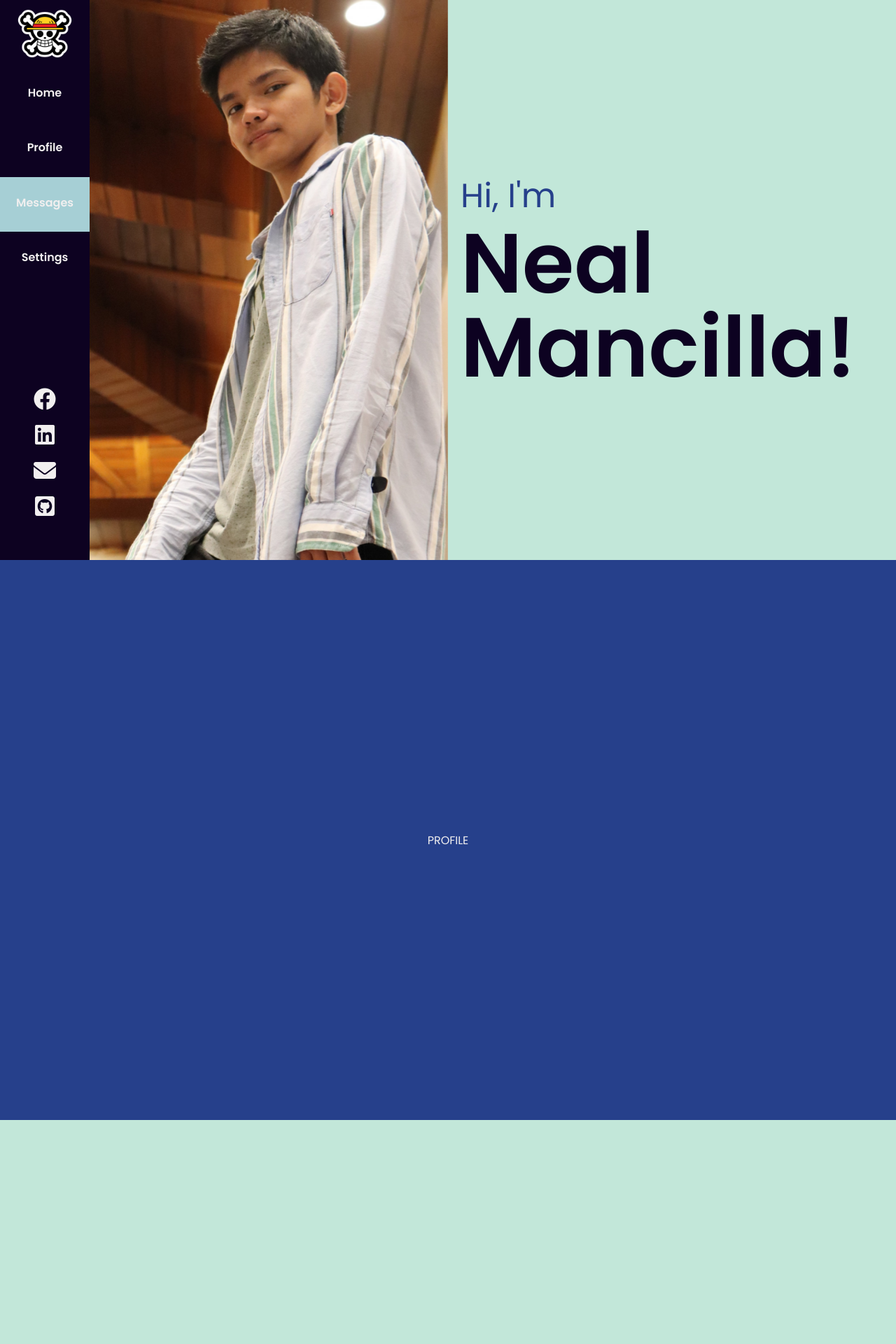
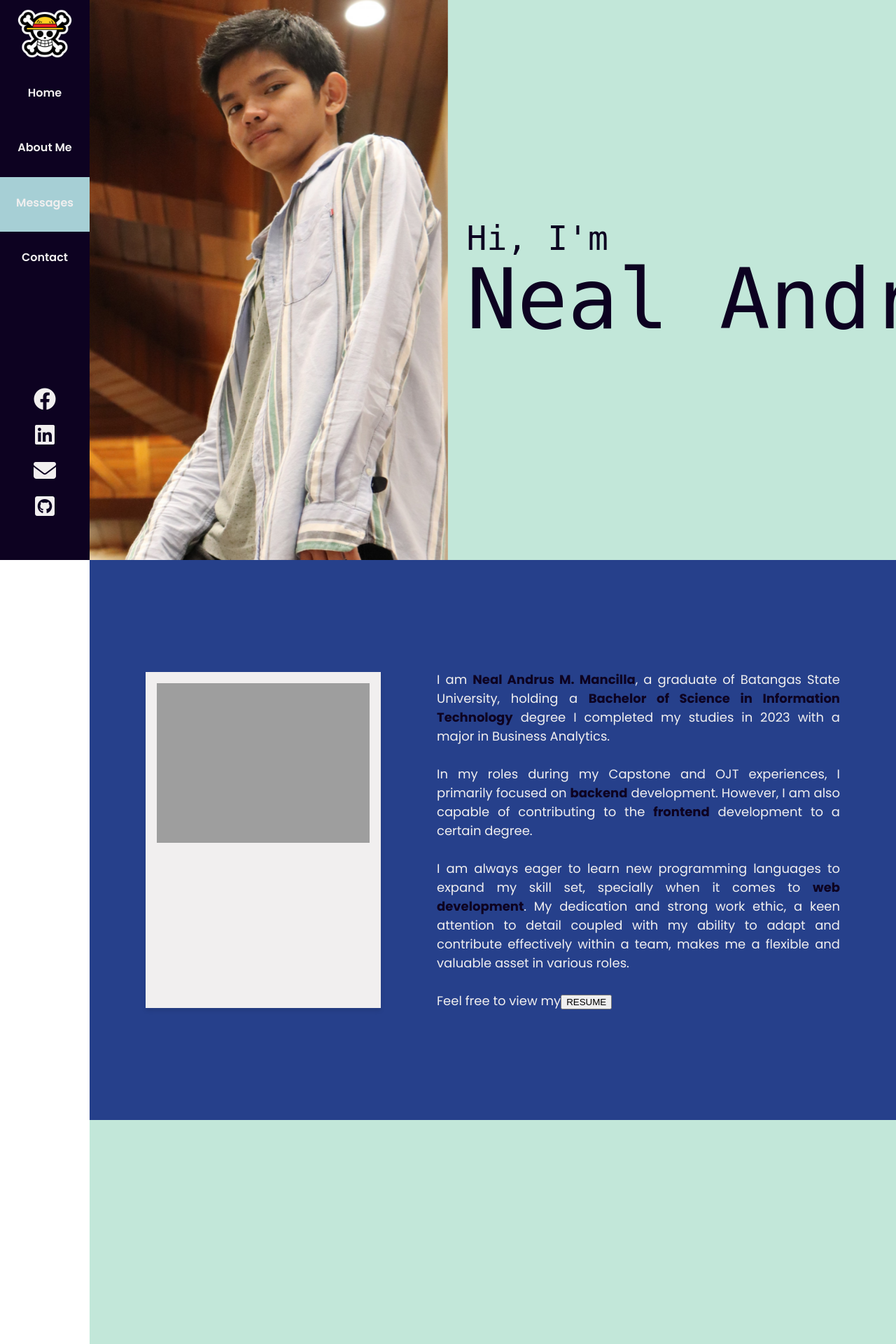
Before and after one commit to NealKneel/my-portfolio, a PHP site: page /home.php in a window 1280 px wide. Shown: the top 1920 px of the page at 70% size. Run offline with PHP 8.4, Linux system fonts and the light colour scheme; grey boxes are pictures that could not be loaded.

Commit message:
About Me Section Changes

```diff
--- a/css/styles.css
+++ b/css/styles.css
@@ -17,16 +17,21 @@ body {
 
 /* SECTION */
 
-.sections {
+section {
     min-height: 100vh;
     display: flex;
+    align-items: center;
     justify-content: center;
-    align-items: center;
     background-color: var(--color-3);
     color: var(--color-6);
+    position: relative;
+    margin-left: 10%;
+    max-width: 90%;
+    overflow-x: hidden;
+
 }
 
-.sections:nth-child(odd) {
+section:nth-child(odd) {
     background-color: var(--color-5);
     color: var(--color-1);
 }
@@ -41,38 +46,144 @@ body {
     z-index: 0; /* Behind other content */
 }
 
-.sections {
-    min-height: 100vh;
-    position: relative; /* Ensure proper stacking context for z-index */
+.home-right {
+    position: absolute;
+    width: 45.5%;
+    margin-left: 39%;
+
 }
 
-.sections .home-left {
-    margin-left: 10%;
-    width: 30%;
-    position: relative; /* To make it a positioning context */
-}
-
-.sections .home-right {
-    width: 60%;
-    margin-left: 17.1%;
-}
-
-.sections .home-right p{
+/*https://codepen.io/denic/pen/GRoOxbM*/
+#home-txt-1 {
+    width: 7ch;
+    animation: typing 1s steps(7), blink 0.5s step-end infinite alternate , resetBorder 0.01s 1s forwards;
+    white-space: nowrap;
+    overflow: hidden;
+    border-right: 3px solid;
+    font-family: monospace;
+    font-size: 3rem;
+    font-weight: 400;
+    color: var(--color-1);
     margin: 0;
 }
 
-#home-txt-1 {
-    font-size: 3rem;
+#home-txt-2 {
+    width: 12ch;
+    animation: typing 1.5s steps(12), blink 0.5s step-end infinite alternate, fadeIn 0.5s forwards; /* Use "forwards" to keep the final state */
+    animation-delay: 1.5s;
+    white-space: nowrap;
+    overflow: hidden;
+    border-right: 3px solid;
+    font-family: monospace;
+    font-size: 7.5rem;
     font-weight: 400;
-    color: var(--color-3);
+    color: var(--color-1);
+    line-height: 1;
+    visibility: hidden;
+    opacity: 0;
+    margin: 0;
 }
 
-#home-txt-2 {
-    font-size: 7.5rem;
-    font-weight: 600;
+@keyframes typing {
+    from {
+        width: 0;
+    }
+}
+
+@keyframes blink {
+    50% {
+        border-color: transparent;
+    }
+}
+
+@keyframes fadeIn {
+    to {
+        visibility: visible;
+        opacity: 1;
+    }
+}
+
+@keyframes resetBorder {
+    to {
+        border-right: none;
+    }
+}
+#about-me-section {
+    justify-content: space-evenly;
+}
+.about-me-txt {
+    max-width: 50%;
+    text-align: justify;
+    font-size: large;
+}
+
+.about-me-txt p{
+    margin: 0;
+}
+
+.about-me-txt b{
     color: var(--color-1);
-    line-height: 1;
 }
-.text {
-    display: inline-block;
+
+.about-me-img {
+    width: 19rem;
+    height: 25rem;
+    background-color: var(--color-6);
+    border: 1rem solid var(--color-6); /* White border */
+    border-bottom: 4rem solid var(--color-6);
+    box-shadow: 0 4px 6px rgba(0, 0, 0, 0.1); /* Drop shadow */
+    overflow: hidden; /* Hide overflowing content */
 }
+
+.about-me-img img {
+    width: 19rem;
+    object-fit: cover; /* Maintain aspect ratio while covering */
+}
+
+.openModalBtn {
+    font-family: 'Poppins', sans-serif;
+    font-size: large;
+    color: var(--color-6);
+    background-color: transparent;
+    border: none;
+    cursor: pointer;
+}
+
+/* Styles for the modal */
+.modal {
+    display: none;
+    position: fixed;
+    z-index: 1000;
+    left: 50%;
+    top: 50%;
+    transform: translate(-50%, -50%);
+    background-color: white;
+    box-shadow: 0px 0px 10px rgba(0, 0, 0, 0.5);
+}
+
+.modal-content {
+    padding: 20px;
+}
+
+/* Styles for the overlay */
+.overlay {
+    display: none;
+    position: fixed;
+    top: 0;
+    left: 0;
+    width: 100%;
+    height: 100%;
+    background-color: rgba(0, 0, 0, 0.5);
+    z-index: 999;
+}
+
+/* Styles for the close button */
+.close {
+    position: absolute;
+    top: 10px;
+    right: 20px;
+    font-size: 30px;
+    cursor: pointer;
+}
+
+/* Additional styles can be added as needed */
--- a/home.php
+++ b/home.php
@@ -6,6 +6,7 @@
     <meta name="viewport" content="width=device-width, initial-scale=1.0">
     <link href="https://fonts.googleapis.com/css2?family=Poppins:wght@300;400;500;600;700&display=swap" rel="stylesheet">
     <link rel="stylesheet" type="text/css" href="./css/styles.css">
+    <script defer src="./js/home.js"></script>
     <title>Document</title>
 </head>
 <body>
@@ -13,27 +14,50 @@
         include "./include/navbar.php";
     ?>
 
-    <div id="home-section" class="sections">
+    <section id="home-section">
         <div class="home-left">
             <img src="./images/my-image.2jpg.png" alt="My Image" id="fixed-image">
         </div>
         <div class="home-right">
-        <p class="text" id="home-txt-1">Hi, I'm </p>
-        <p class="text" id="home-txt-2">Neal Mancilla!</p>
+            <p class="typing" id="home-txt-1">Hi, I'm</p>
+            <p class="typing" id="home-txt-2">Neal Andrus!</p>
+        </div>
+    </section>
+
+    <section id="about-me-section">
+        <div class="about-me-img">
+            <img src="./images/grad-pic.jpg" alt="Graduation Picture">
+        </div>
+        <div class="about-me-txt">
+            <p>
+                I am <b>Neal Andrus M. Mancilla</b>, a graduate of Batangas State University, holding a <b>Bachelor of Science in Information Technology</b> degree I completed my studies in 2023 with a major in Business Analytics.
+                <br><br>
+                In my roles during my Capstone and OJT experiences, I primarily focused on <b>backend</b> development. However, I am also capable of contributing to the <b>frontend</b> development to a certain degree.
+                <br><br>
+                I am always eager to learn new programming languages to expand my skill set, specially when it comes to <b>web development</b>. My dedication and strong work ethic, a keen attention to detail coupled with my ability to adapt and contribute effectively within a team, makes me a flexible and valuable asset in various roles.
+            </p>
+            <br>
+            <span>Feel free to view my<button id="openModalBtn">RESUME</button></span>
+
+            <div id="myModal" class="modal">
+                <div class="modal-content">
+                    <span class="close" id="closeModalBtn">&times;</span>
+                    <h2>Modal Header</h2>
+                    <p>This is some text inside the modal.</p>
                 </div>
             </div>
+            <div id="overlay" class="overlay"></div>
+        </div>
+    </section>
 
-<div id="profile-section" class="sections">
-    <p>PROFILE</p>
-</div>
+    <section id="messages-section">
+        <p>MESSAGES</p>
+    </section>
 
-<div id="messages-section" class="sections">
-    <p>MESSAGES</p>
-</div>
+    <section id="contact-section">
+        <p>CONTACT</p>
+    </section>
 
-<div id="settings-section" class="sections">
-    <p>SETTINGS</p>
-</div>
 
 
 </body>
--- a/include/navbar.php
+++ b/include/navbar.php
@@ -8,9 +8,9 @@
         <div class="button-container">
             <div class="nav-logo"><img src="./images/favicon.png" id="logo"></div>
             <a href="#home-section" class="nav-buttons active">Home</a>
-            <a href="#profile-section" class="nav-buttons">Profile</a>
+            <a href="#about-me-section" class="nav-buttons">About Me</a>
             <a href="#messages-section" class="nav-buttons">Messages</a>
-            <a href="#settings-section" class="nav-buttons">Settings</a>
+            <a href="#contact-section" class="nav-buttons">Contact</a>
         </div>
         <ul class="social-icons">
             <li>
--- /dev/null
+++ b/js/home.js
@@ -0,0 +1,25 @@
+// Get the modal and overlay elements
+const modal = document.getElementById('myModal');
+const overlay = document.getElementById('overlay');
+
+// Get the button that opens the modal and the close button
+const openModalBtn = document.getElementById('openModalBtn');
+const closeModalBtn = document.getElementById('closeModalBtn');
+
+// Function to open the modal
+openModalBtn.addEventListener('click', () => {
+    modal.style.display = 'block';
+    overlay.style.display = 'block';
+});
+
+// Function to close the modal
+closeModalBtn.addEventListener('click', () => {
+    modal.style.display = 'none';
+    overlay.style.display = 'none';
+});
+
+// Function to close the modal when clicking outside of it
+overlay.addEventListener('click', () => {
+    modal.style.display = 'none';
+    overlay.style.display = 'none';
+});
```
Also changed, not shown: 1 other file. Lines whose indentation alone changed are shown as unchanged.
